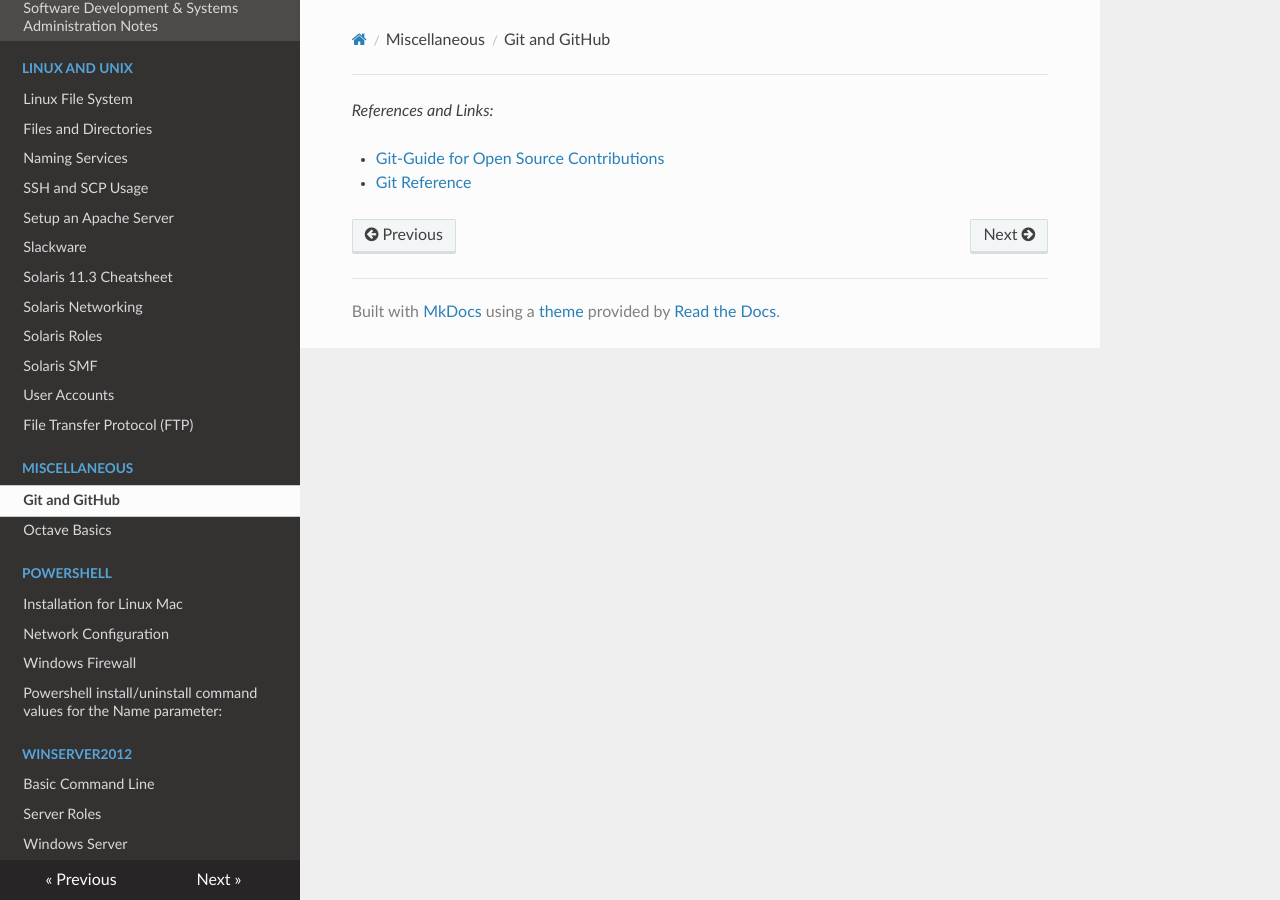
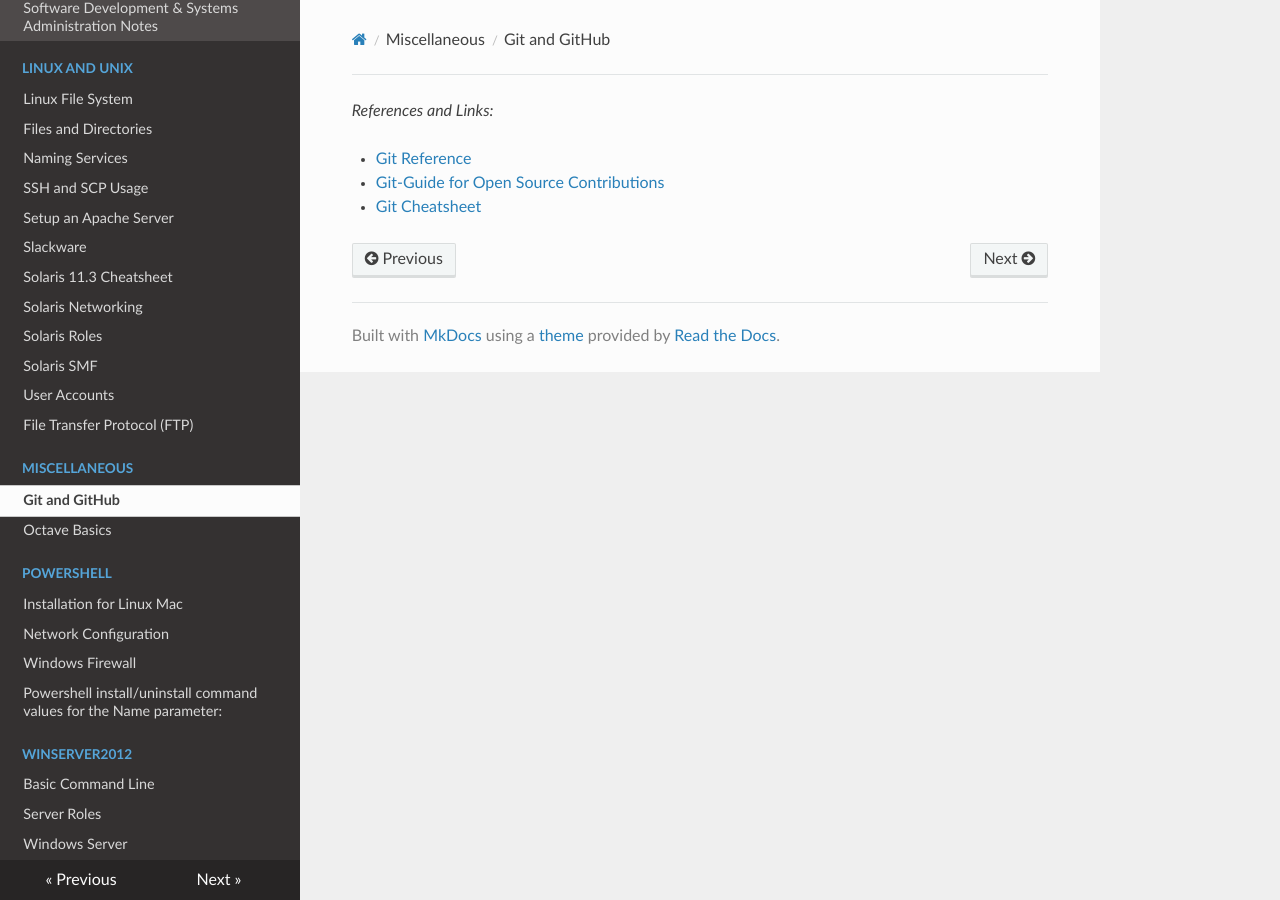
Before and after one commit to dotneko/dev-sysadmin, an MkDocs documentation site: the page built from docs/Miscellaneous/Git_and_GitHub.md, in a window 1280 px wide. Built offline with MkDocs 1.6.1, drawn with Linux system fonts in a browser that asks for light colours; nearby versions of some CDN libraries.

Commit message:
minor edits

```diff
--- a/docs/Miscellaneous/Git_and_GitHub.md
+++ b/docs/Miscellaneous/Git_and_GitHub.md
@@ -1,4 +1,5 @@
 *References and Links:*
 
+- [Git Reference](http://gitref.org/index.html)
 - [Git-Guide for Open Source Contributions](https://github.com/chhavip/Git-Guide)
-- [Git Reference](http://gitref.org/index.html)
+- [Git Cheatsheet](https://github.com/tiimgreen/github-cheat-sheet)
```
